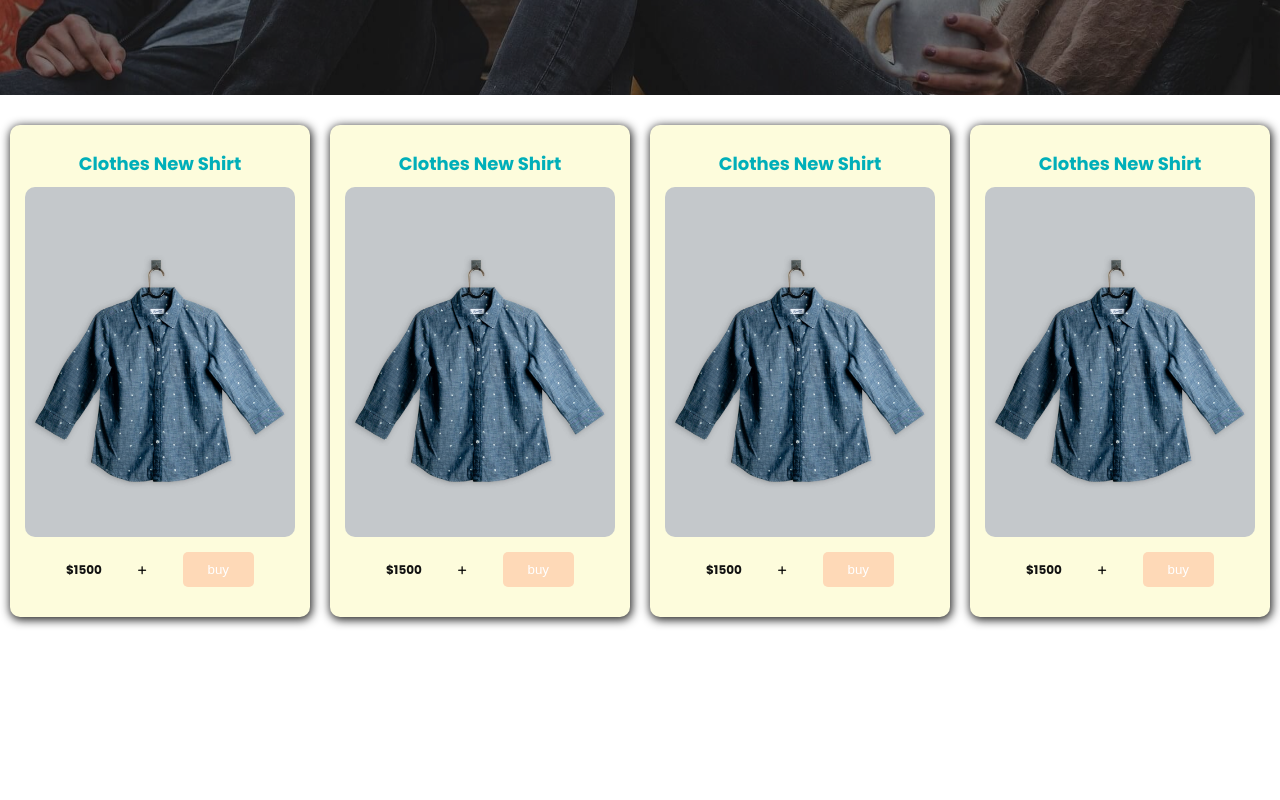
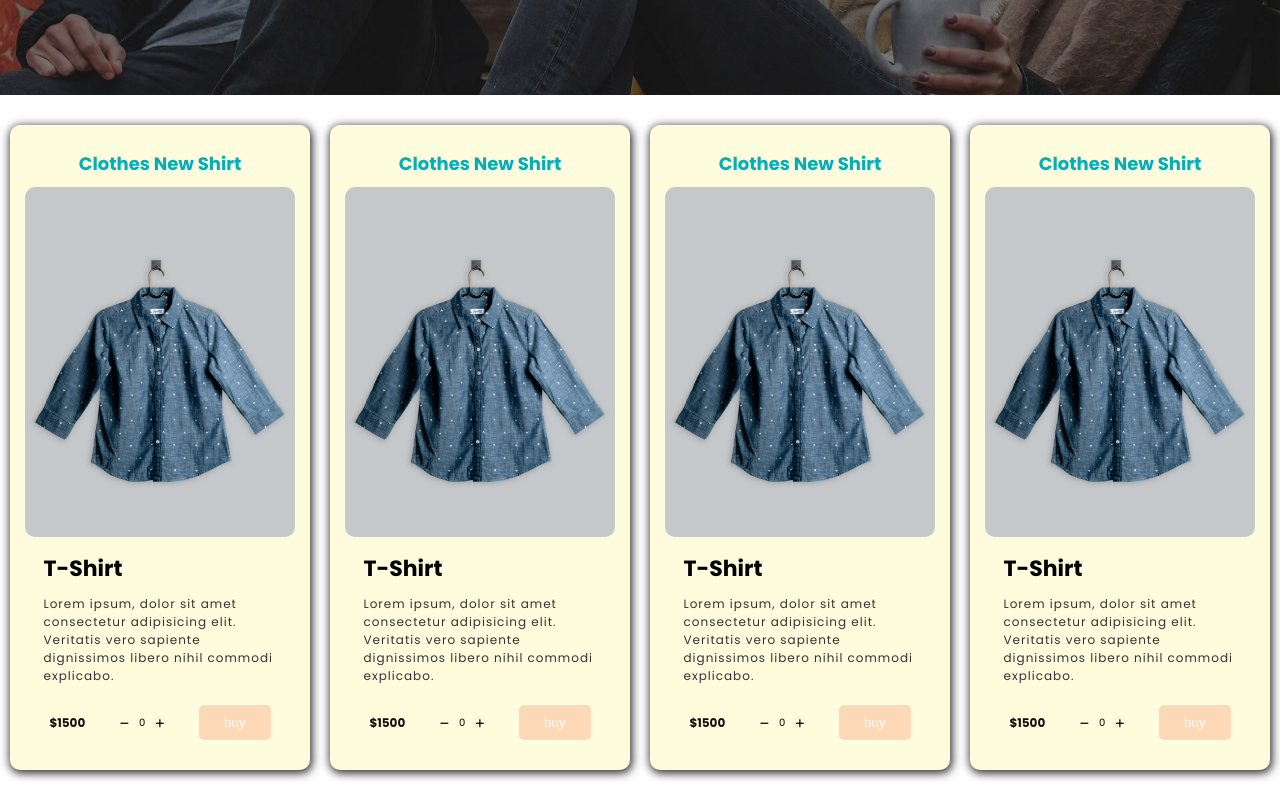
Before and after one commit to Christiano0407/shopping_cart, a website: page index.html in a window 1280 px wide. Shown: the part 336-1136 px from the top of the page. Before the commit the page ends 983 px from the top, so only its background shows below. Drawn offline with Linux system fonts and the light colour scheme.

Commit message:
new cards text

```diff
--- a/index.html
+++ b/index.html
@@ -113,9 +113,21 @@
                 />
               </figure>
             </div>
+            <div class="card-content">
+              <h2 class="card-content__title">T-Shirt</h2>
+              <p class="card-content__text">
+                Lorem ipsum, dolor sit amet consectetur adipisicing elit.
+                Veritatis vero sapiente dignissimos libero nihil commodi
+                explicabo.
+              </p>
+            </div>
             <div class="card-plus">
               <span class="card-plus__cash">$1500</span>
-              <i class="fa-solid fa-plus"></i>
+              <div class="card-plus__more">
+                <i class="fa-solid fa-minus"></i>
+                <span>0</span>
+                <i class="fa-solid fa-plus"></i>
+              </div>
               <button class="btn btn-card">buy</button>
             </div>
           </div>
@@ -134,9 +146,21 @@
                 />
               </figure>
             </div>
+            <div class="card-content">
+              <h2 class="card-content__title">T-Shirt</h2>
+              <p class="card-content__text">
+                Lorem ipsum, dolor sit amet consectetur adipisicing elit.
+                Veritatis vero sapiente dignissimos libero nihil commodi
+                explicabo.
+              </p>
+            </div>
             <div class="card-plus">
               <span class="card-plus__cash">$1500</span>
-              <i class="fa-solid fa-plus"></i>
+              <div class="card-plus__more">
+                <i class="fa-solid fa-minus"></i>
+                <span>0</span>
+                <i class="fa-solid fa-plus"></i>
+              </div>
               <button class="btn btn-card">buy</button>
             </div>
           </div>
@@ -155,9 +179,21 @@
                 />
               </figure>
             </div>
+            <div class="card-content">
+              <h2 class="card-content__title">T-Shirt</h2>
+              <p class="card-content__text">
+                Lorem ipsum, dolor sit amet consectetur adipisicing elit.
+                Veritatis vero sapiente dignissimos libero nihil commodi
+                explicabo.
+              </p>
+            </div>
             <div class="card-plus">
               <span class="card-plus__cash">$1500</span>
-              <i class="fa-solid fa-plus"></i>
+              <div class="card-plus__more">
+                <i class="fa-solid fa-minus"></i>
+                <span>0</span>
+                <i class="fa-solid fa-plus"></i>
+              </div>
               <button class="btn btn-card">buy</button>
             </div>
           </div>
@@ -175,9 +211,21 @@
                 />
               </figure>
             </div>
+            <div class="card-content">
+              <h2 class="card-content__title">T-Shirt</h2>
+              <p class="card-content__text">
+                Lorem ipsum, dolor sit amet consectetur adipisicing elit.
+                Veritatis vero sapiente dignissimos libero nihil commodi
+                explicabo.
+              </p>
+            </div>
             <div class="card-plus">
               <span class="card-plus__cash">$1500</span>
-              <i class="fa-solid fa-plus"></i>
+              <div class="card-plus__more">
+                <i class="fa-solid fa-minus"></i>
+                <span>0</span>
+                <i class="fa-solid fa-plus"></i>
+              </div>
               <button class="btn btn-card">buy</button>
             </div>
           </div>
--- a/src/css/mediaQueries.css
+++ b/src/css/mediaQueries.css
@@ -77,6 +77,13 @@
   }
   .main .section-cards {
     gap: 1rem;
+  }
+  .card-content__title {
+    font-size: 1.8rem;
+    font-weight: 700;
+  }
+  .card-content__text {
+    font-size: 1rem;
   }
 }
 
@@ -188,6 +195,14 @@
   .main .section-cards {
     gap: 2rem;
   }
+
+  .card-content__title {
+    font-size: 2.2rem;
+    font-weight: 700;
+  }
+  .card-content__text {
+    font-size: 1.2rem;
+  }
 }
 
 /*=============== Screen Laptop ===================================*/
--- a/src/css/shopClothes.css
+++ b/src/css/shopClothes.css
@@ -105,6 +105,26 @@ button svg:active {
 .card .card-img__image {
   border-radius: 1rem;
 }
+
+.card-content {
+  width: 90%;
+  display: flex;
+  flex-direction: column;
+  align-items: flex-start;
+  justify-content: center;
+  margin: 1rem auto;
+  padding: 0.5rem;
+}
+.card-content__title {
+  margin-bottom: 1rem;
+}
+
+.card-content__text {
+  color: #333;
+  font-weight: 500;
+  letter-spacing: 0.1rem;
+}
+
 .card-plus {
   width: 100%;
   margin: 1rem auto;
@@ -126,6 +146,14 @@ button svg:active {
   border-radius: 0.5rem;
 }
 
+.card-plus__more {
+  width: 7.5rem;
+  display: flex;
+  align-items: center;
+  justify-content: space-evenly;
+  padding: 0.5rem;
+}
+
 /* === Button*/
 button {
   border-radius: 0.5rem;
```
